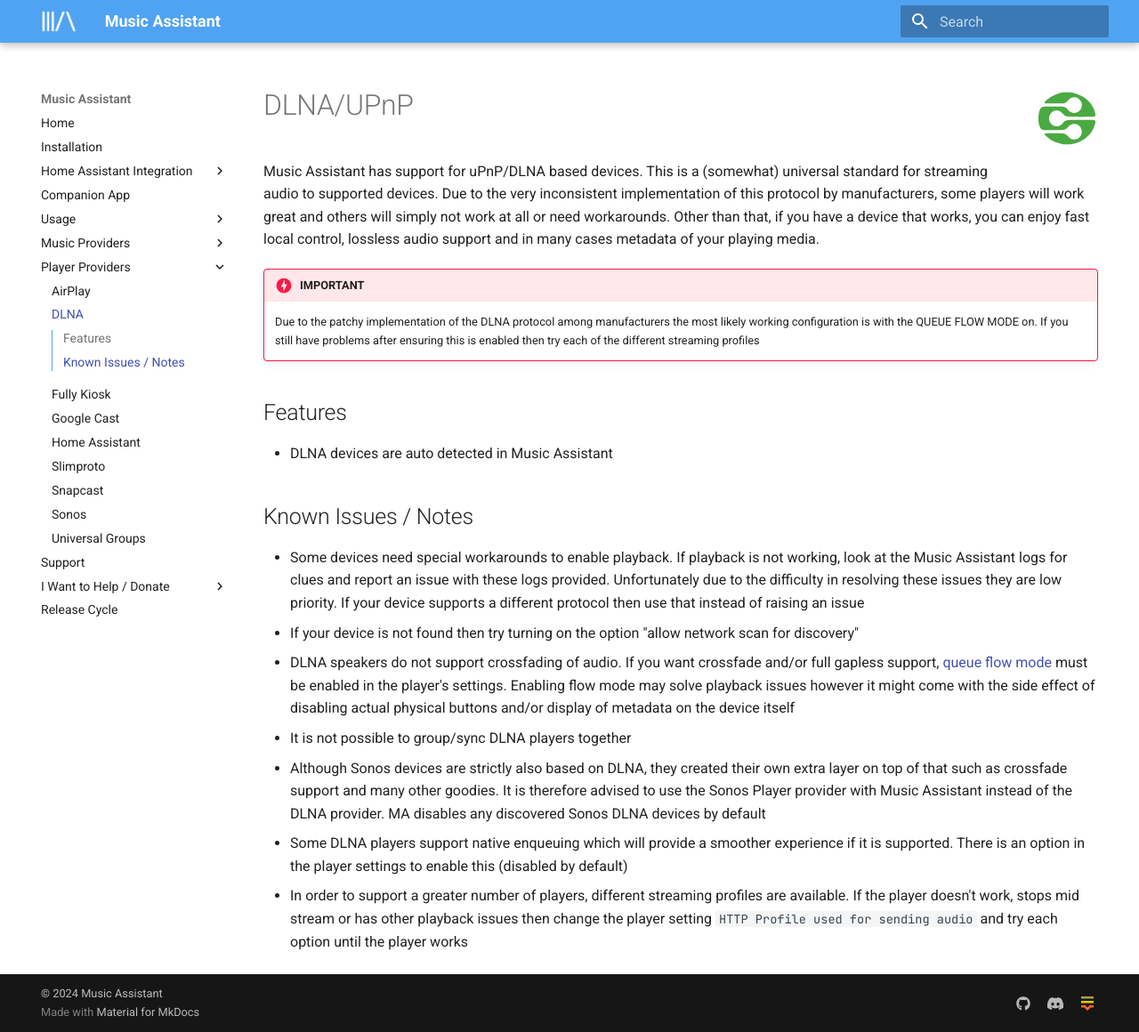
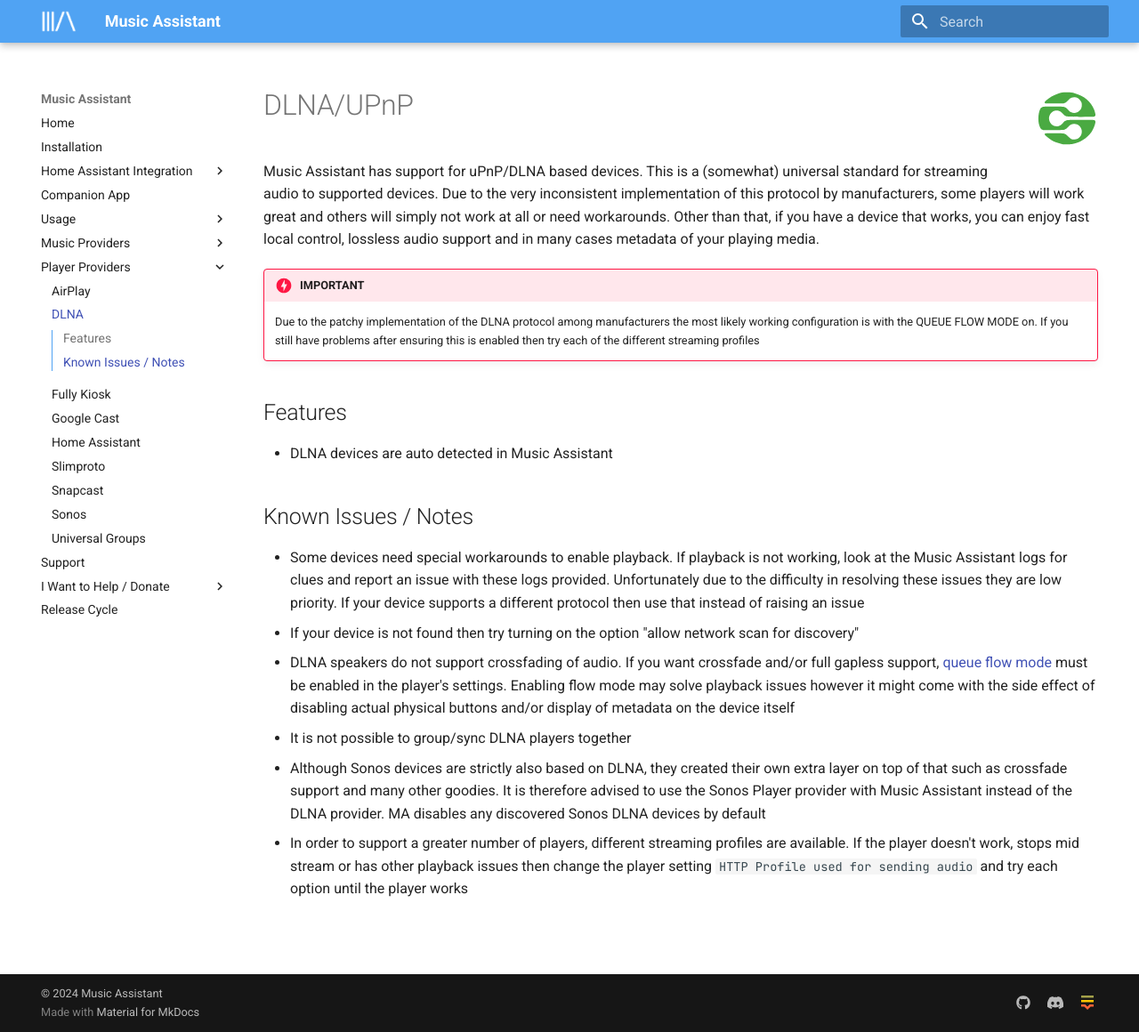
Before and after one commit to pwbriggs/music-assistant.github.io, an MkDocs documentation site: the page built from docs/player-support/dlna.md, in a window 1280 px wide and 1160 px high. Shown: the whole window at 89% size. Built offline with MkDocs 1.6.1 and Material for MkDocs 9.7.7, drawn with Linux system fonts in a browser that asks for light colours.

Commit message:
Update dlna.md

```diff
--- a/docs/player-support/dlna.md
+++ b/docs/player-support/dlna.md
@@ -16,5 +16,4 @@
 - DLNA speakers do not support crossfading of audio. If you want crossfade and/or full gapless support, [queue flow mode](../faq/normalization.md/#track-queueing) must be enabled in the player's settings. Enabling flow mode may solve playback issues however it might come with the side effect of disabling actual physical buttons and/or display of metadata on the device itself
 - It is not possible to group/sync DLNA players together
 - Although Sonos devices are strictly also based on DLNA, they created their own extra layer on top of that such as crossfade support and many other goodies. It is therefore advised to use the Sonos Player provider with Music Assistant instead of the DLNA provider. MA disables any discovered Sonos DLNA devices by default
-- Some DLNA players support native enqueuing which will provide a smoother experience if it is supported. There is an option in the player settings to enable this (disabled by default)
 - In order to support a greater number of players, different streaming profiles are available. If the player doesn't work, stops mid stream or has other playback issues then change the player setting `HTTP Profile used for sending audio` and try each option until the player works
```
